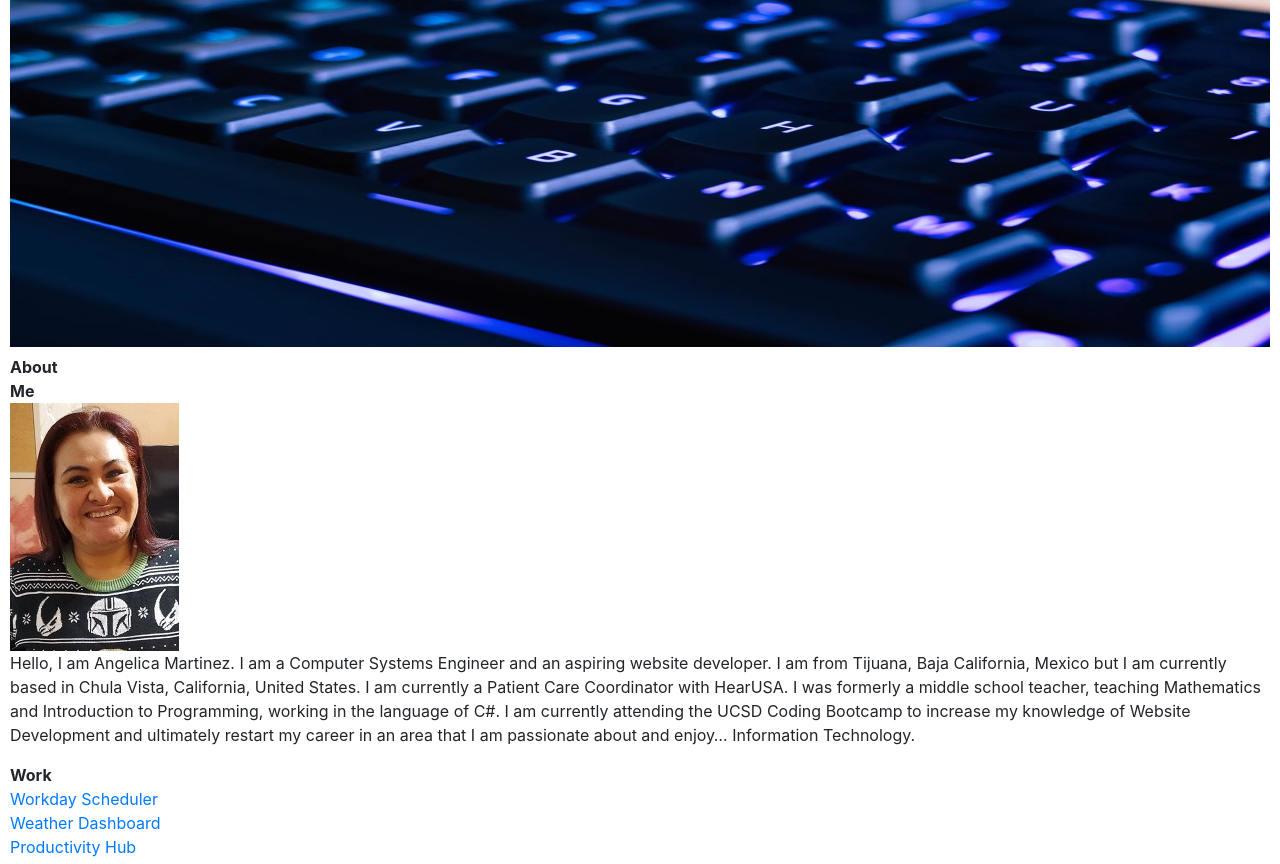
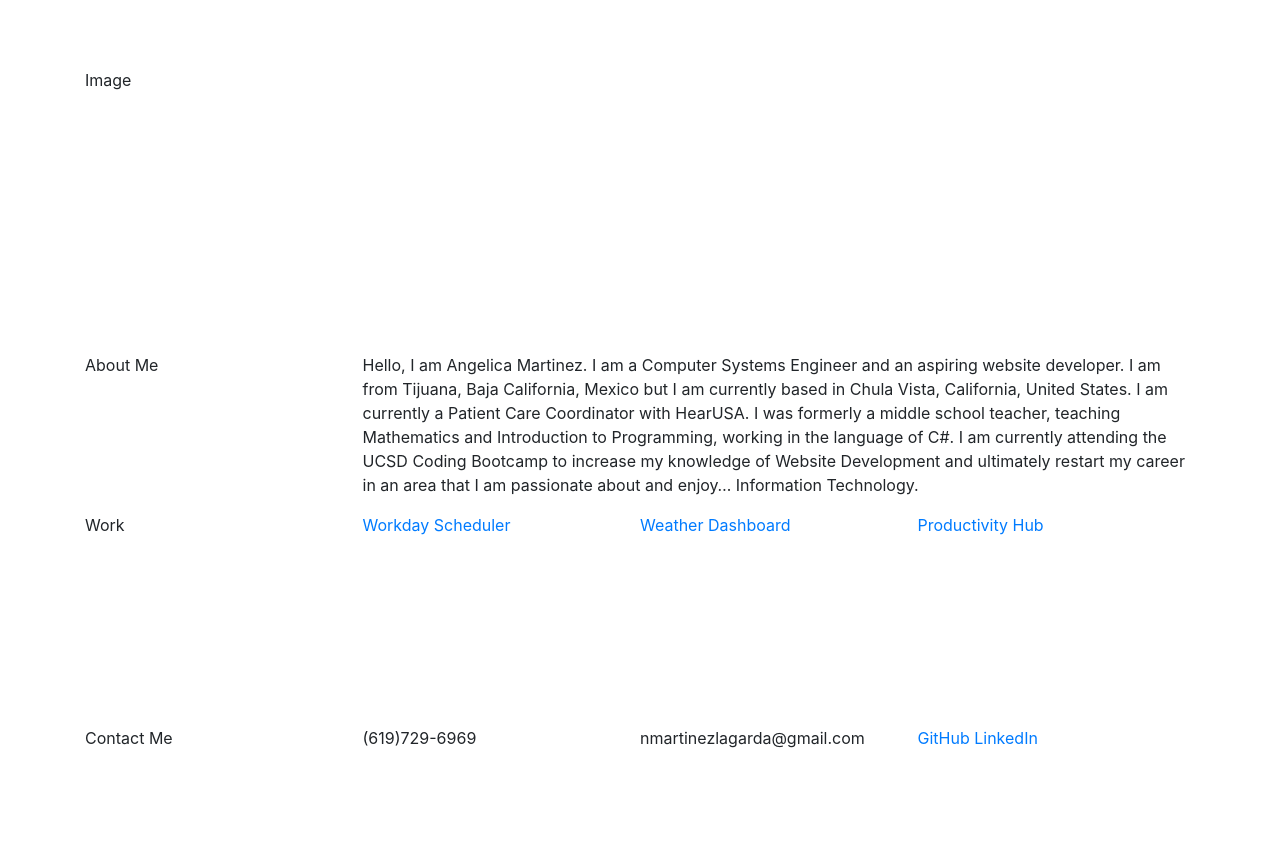
Before and after one commit to AngyMtz/Professional-Materials, a plain HTML site: page index.html in a window 1280 px wide. Shown: the part 69-933 px from the top of the page. After the commit the page ends 876 px from the top, so only its background shows below. Drawn offline with nearby package versions, Linux system fonts and the light colour scheme.

Commit message:
grid done

```diff
--- a/assets/css/style.css
+++ b/assets/css/style.css
@@ -2,3 +2,64 @@ body {
     background-color: rgb(222, 224, 230);
     padding: 10px;
 }
+
+.container {
+    display: grid;
+    height: 100vh;
+    grid-template-columns: 1fr 1fr 1fr 1fr;
+    grid-template-rows: 0.5fr 2fr 1fr 1.5fr 0.5fr;
+    grid-template-areas:
+        "nav nav nav nav"
+        "image image image image"
+        "Aboutme aboutmeInfo aboutmeInfo aboutmeInfo"
+        "Work Scheduler Weather prodHuc"
+        "contactMe phoneNo email GitInk"
+}
+
+nav {
+    grid-area: navbar;
+}
+
+.image {
+    grid-area: image;
+}
+
+.Aboutme {
+    grid-area: Aboutme;
+}
+
+.aboutmeInfo {
+    grid-area: aboutmeInfo;
+}
+
+.Work {
+    grid-area: Work;
+}
+
+.Scheduler {
+    grid-area: Scheduler;
+}
+
+.Weather {
+    grid-area: Weather;
+}
+
+.prodHuc {
+    grid-area: prodHuc;
+}
+
+.contactMe {
+    grid-area: contactMe;
+}
+
+.phoneNo {
+    grid-area: phoneNo;
+}
+
+.email {
+    grid-area: email;
+}
+
+.GitInk {
+    grid-area: GitInk;
+}
--- a/index.html
+++ b/index.html
@@ -10,8 +10,7 @@
 
     </header>
     <body>
-      <main>
-        <div class="bg-white rounded" style="background-color: #557a95;">
+        <div class="bg-white rounded">
             <nav class="navbar navbar-expand-lg navbar-dark" style="background-color: #557a95;">
               <a class="navbar-brand">Norma A. Martinez Lagarda</a>
               <button class="navbar-toggler" type="button" data-toggle="collapse" data-target="#blue-nav"
@@ -36,10 +35,43 @@
               </div>
             </nav>
           </div>
-
+      <main class="container">
+          <div class="image">
+            <p>Image</p>
+          </div>
+          <div class="Aboutme">
+            <p>About Me</p>
+          </div>
+          <div class="aboutmeInfo">
+            <p>Hello, I am Angelica Martinez.  I am a Computer Systems Engineer and an aspiring website developer.  I am from Tijuana, Baja California, Mexico but I am currently based in Chula Vista, California, United States.  I am currently a Patient Care Coordinator with HearUSA.  I was formerly a middle school teacher, teaching Mathematics and Introduction to Programming, working in the language of C#.  I am currently attending the UCSD Coding Bootcamp to increase my knowledge of Website Development and ultimately restart my career in an area that I am passionate about and enjoy… Information Technology.</p>
+          </div>
+          <div class="Work">
+            <p>Work</p>
+          </div>
+          <div class="Scheduler">
+            <p><a href="https://angymtz.github.io/Workday-Scheduler/">Workday Scheduler</a></p>
+          </div>
+          <div class="Weather">
+            <p><a href="https://angymtz.github.io/Weather-Dashboard/">Weather Dashboard</a></p>
+          </div>
+          <div class="prodHuc">
+            <p><a href="https://damaximum.github.io/Productivity-Hub/">Productivity Hub</a></p>
+          </div>
+          <div class="contactMe">
+            <p>Contact Me</p>
+          </div>
+          <div class="phoneNo">
+            <p>(619)729-6969</p>
+          </div>
+          <div class="email">
+            <p>nmartinezlagarda@gmail.com</p>
+          </div>
+          <div class="GitInk">
+            <p><a href="https://github.com/AngyMtz">GitHub</a> <a href="https://www.linkedin.com/in/norma-a-martinez-lagarda-04793577/">LinkedIn</a></p>
+          </div>
+        <!--
         <div class="image">
             <img src="./assets/images/background.jpg" alt="Blue Keyboard" style="width: 100%; height: 350px;">
-            <!-- <div class="bottom-right">"Intellectual growthshould commence at birth and cease only at death". -Alberth Einstein</div> -->
         </div>
         <dl>
             <div class="aboutme">
@@ -50,25 +82,9 @@
             </dd>
             </div>
         </dl>
-            <div class="work">
-                <dt>Work</dt>
-                <div><a href="https://angymtz.github.io/Workday-Scheduler/">Workday Scheduler</a></div>
-                <div><a href="https://angymtz.github.io/Weather-Dashboard/">Weather Dashboard</a></div>
-                <div><a href="https://damaximum.github.io/Productivity-Hub/">Productivity Hub</a></div>
-            </div>
          <dl>
-            <div class="contactme">
-            <dd>
-                <dt>Contact<br>Me</dt>
-                <ul>
-                    <li>(619)729-6969</li>
-                    <li><a href="mailto:nmartinezlagarda@gmail.com">nmartinezlagarda@gmail.com</a></li>
-                    <li><a href="https://github.com/AngyMtz">GitHub</a></li>
-                    <li><a href="https://www.linkedin.com/in/norma-a-martinez-lagarda-04793577/">LinkeIn</a></li>
-                </ul>
-            </dd>
-            </div>
-        </dl>
+
+          </dl> -->
       </main>
     </body>
 </html>
```
